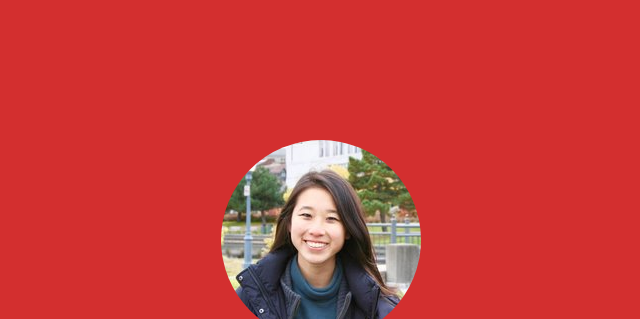
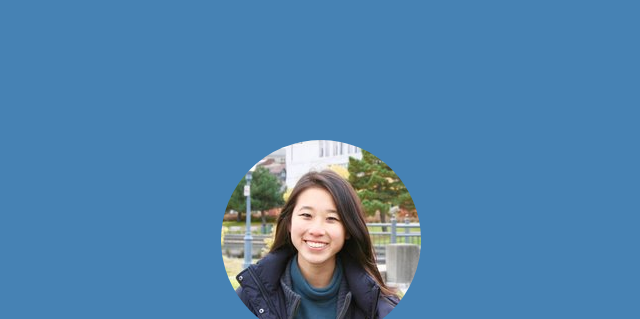
Before and after one commit to jacquelineli/jacquelineli.github.io, a plain HTML site: page index.html in a window 1280 px wide. Shown: the top 319 px of the page, without its empty margins (319-959 px from the left). Drawn offline with nearby package versions, Linux system fonts and the light colour scheme.

Commit message:
changed background color

```diff
--- a/stylesheets/style.css
+++ b/stylesheets/style.css
@@ -20,7 +20,7 @@ nav.pinned {
 
 .hero {
     height: 100%;
-    background-color: #D32F2F;
+    background-color: #4682B4;
     cursor: default;
 }
 
```
